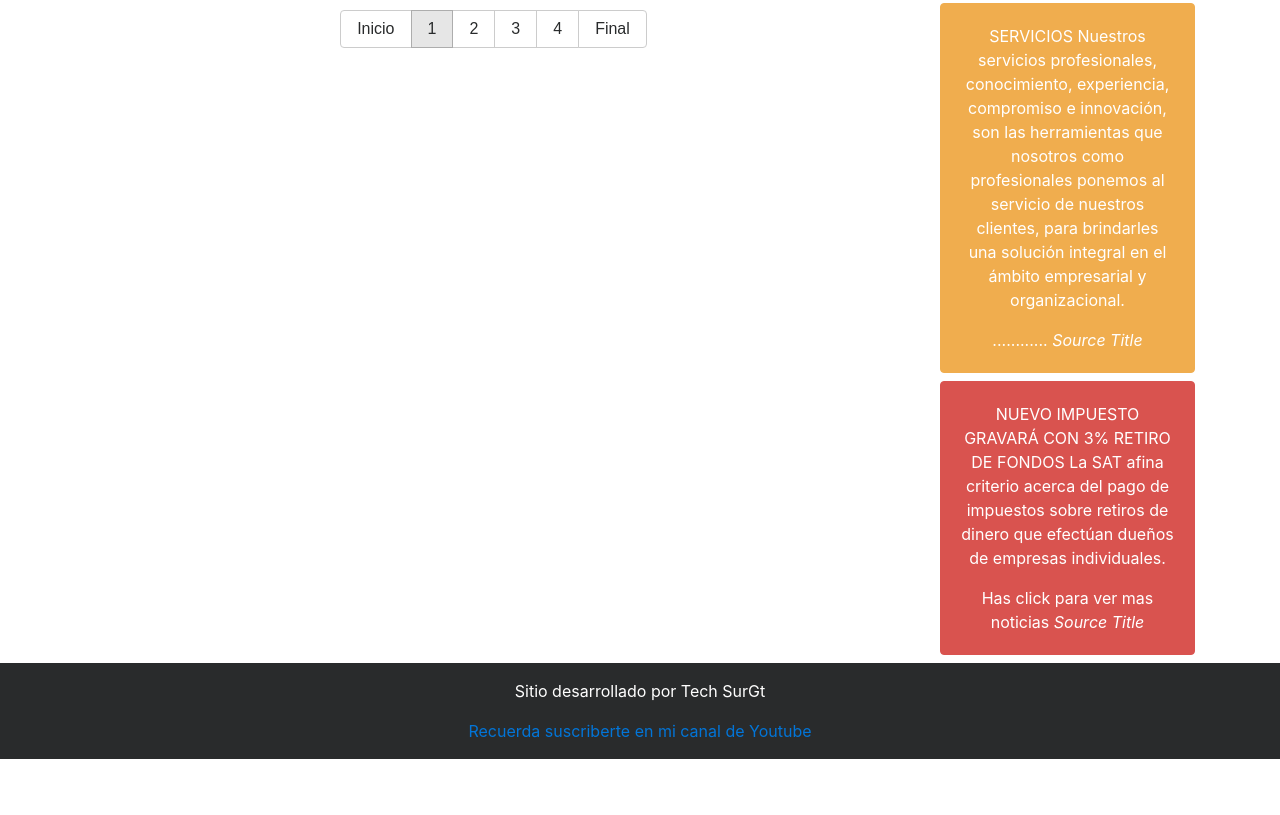
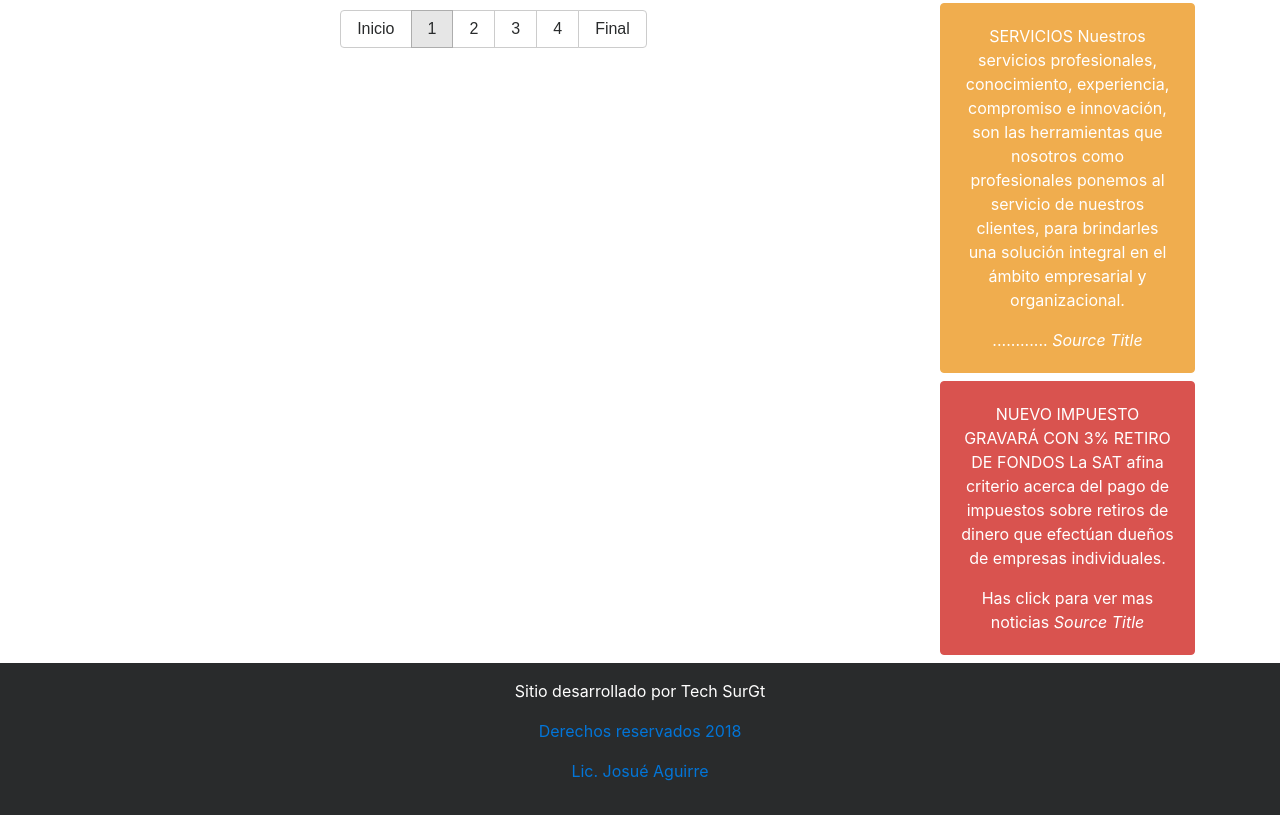
Before and after one commit to Cybertutoriales/ProyectAuditoria, a plain HTML site: page index.html in a window 1280 px wide. Shown: the part 1235-2050 px from the top of the page. Before the commit the page ends 1994 px from the top, so only its background shows below. Drawn offline with nearby package versions, Linux system fonts and the light colour scheme; a script that the page names is missing.

Commit message:
Update index.html

```diff
--- a/index.html
+++ b/index.html
@@ -203,7 +203,11 @@ Ofrecemos un servicio integral en Auditoria Externa, Consultoría Tributaria y D
     <div class="container-fluid bg-inverse text-white py-3">
       <div class="container text-center">
         <p>Sitio desarrollado por Tech SurGt</p>
-        <a href="https://www.youtube.com/bluuweb">Recuerda suscriberte en mi canal de Youtube </a>
+        <a href=">Recuerda comunicarte con nosotros </a>
+        <p>Derechos reservados 2018 </p>
+                  <p>Lic. Josué Aguirre </p>
+
+
       </div>
     </div>
     <!-- Fin Footer -->
```
